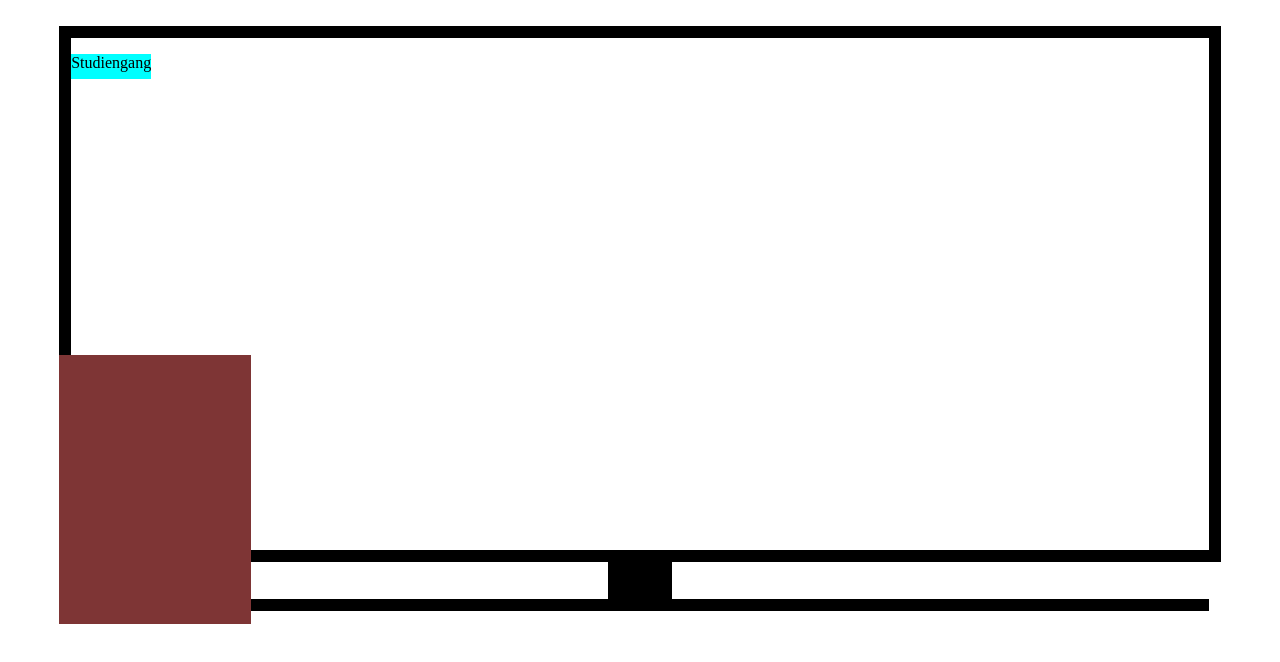
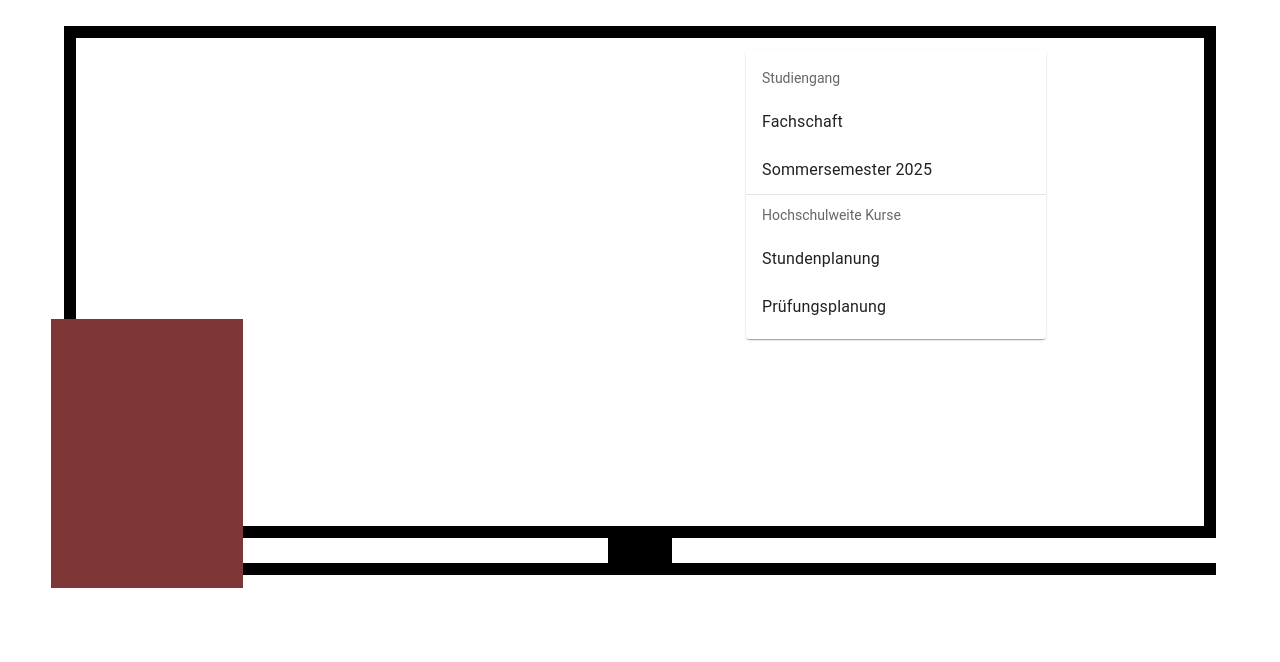
Before and after one commit to ItsNico01/SoftwareProjekt, a Vue app: page /lernplattform in a window 1280 px wide. Shown: the top 662 px of the page. Built offline with nearby package versions, Linux system fonts and the light colour scheme.

Commit message:
Vuetify Versuch

```diff
--- a/package.json
+++ b/package.json
@@ -11,7 +11,8 @@
   },
   "dependencies": {
     "vue": "^3.5.13",
-    "vue-router": "^4.5.0"
+    "vue-router": "^4.5.0",
+    "vuetify": "^3.7.19"
   },
   "devDependencies": {
     "@vitejs/plugin-vue": "^5.2.1",
--- a/src/App.vue
+++ b/src/App.vue
@@ -1,11 +1,12 @@
 <script setup>
-  import {ref} from "vue";
   import { RouterLink, RouterView } from 'vue-router'
   import {useRoute, useRouter} from "vue-router";
   import WelcomeView from "../views/WelcomeView.vue";
   import Desktop from "@/components/Desktop.vue";
 
   const route = useRoute();
+
+
 </script>
 
 
--- a/src/components/CourseList.vue
+++ b/src/components/CourseList.vue
@@ -1,48 +1,52 @@
 <script setup>
-  function open(){
-    document.getElementById("dropdownContent").classList.toggle("show")
-  }
+
+const listItems = [
+  { type: 'subheader', title: 'Studiengang' },
+  {
+    title: 'Fachschaft',
+    value: 1,
+  },
+  {
+    title: 'Sommersemester 2025',
+    value: 2,
+  },
+  { type: 'divider' },
+  { type: 'subheader', title: 'Hochschulweite Kurse' },
+  {
+    title: 'Stundenplanung',
+    value: 4,
+  },
+  {
+    title: 'Prüfungsplanung',
+    value: 5,
+  },
+]
+
 
 
 </script>
 
 <template>
-  <div class="dropdown">
-    <p @click="open" class="dropdownHeading">Studiengang</p>
-    <div id= "dropdownContent" class="dropdownContent">
-      <a href="#">Link 1</a> <br>
-      <a href="#">Link 2</a> <br>
-      <a href="#">Link 3</a> <br>
-    </div>
-  </div>
+  <v-col
+      class=" ml-auto"
+      xs="3"
+      sm="3"
+      md="3"
+      lg="5"
+      xl="5"
+      xxl="2">
+    <v-card
+
+        max-width="300"
+
+    >
+      <v-list :items="listItems"></v-list>
+    </v-card>
+  </v-col>
 
 </template>
 
 <style scoped>
-.dropdownHeading {
-  cursor: pointer;
-  background-color: aqua;
-  height: 2vw;
-}
 
-.dropdownHeading:hover, .dropdownHeading:focus {
-  background-color: #2980B9;
-}
-
-.dropdown {
-  position: relative;
-  display: inline-block;
-}
-
-.dropdownContent {
-  display: none;
-  position: absolute;
-  background-color: #f1f1f1;
-  min-width: 2vw;
-}
-
-.dropdownContent a:hover {background-color: #ddd;}
-
-.show {display:block;}
 
 </style>
--- a/src/main.js
+++ b/src/main.js
@@ -2,6 +2,19 @@ import { createApp } from 'vue'
 import App from './App.vue'
 import router from "../router/router.js";
 
+// Vuetify
+import 'vuetify/styles'
+import { createVuetify } from 'vuetify'
+import * as components from 'vuetify/components'
+import * as directives from 'vuetify/directives'
+import {ref} from "vue";
+
+const vuetify = createVuetify({
+    components,
+    directives,
+})
+
 createApp(App)
     .use(router)
+    .use(vuetify)
     .mount('#app')
--- a/views/LernplattformView.vue
+++ b/views/LernplattformView.vue
@@ -1,5 +1,4 @@
 <script setup>
-
 import Logo from "@/components/icons/logo.vue";
 import CourseList from "@/components/CourseList.vue";
 
@@ -7,7 +6,7 @@ import CourseList from "@/components/CourseList.vue";
 </script>
 
 <template>
-  <CourseList />
+  <CourseList/>
 </template>
 
 <style scoped>
```
Also changed, not shown: 1 other file (tests, documents, lock files or other folders).
